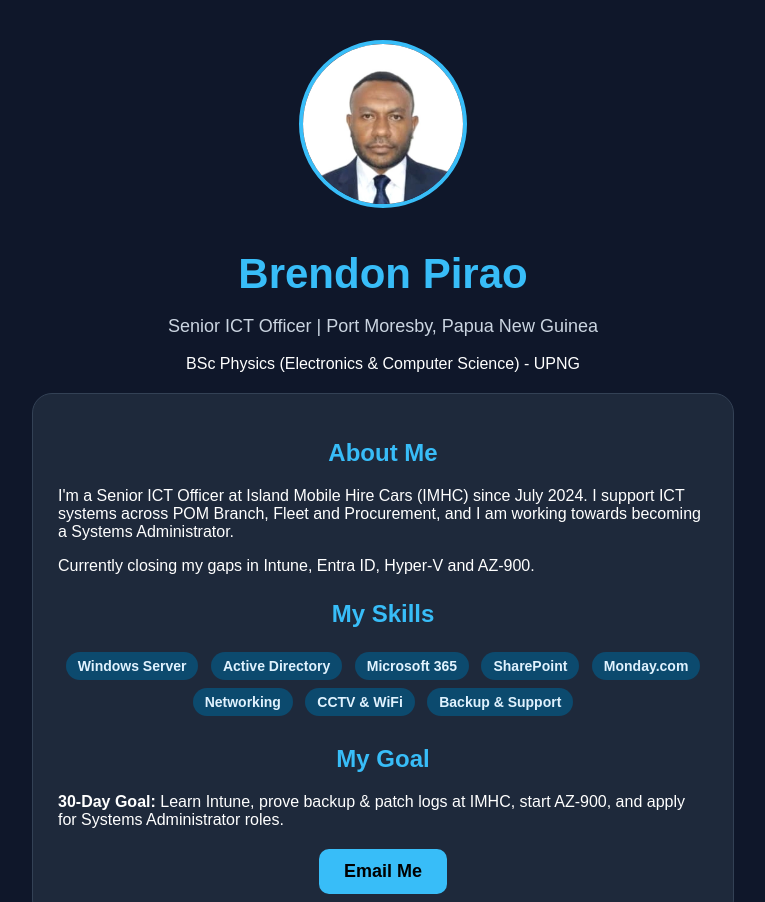
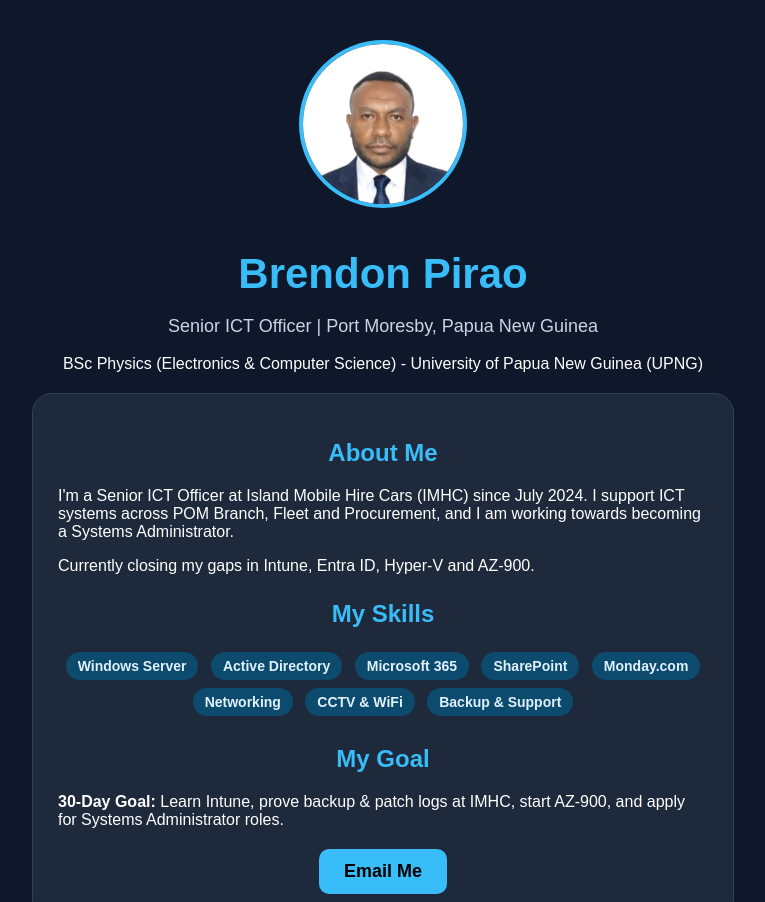
Before and after one commit to brendonpirao/brendonpirao.github.io, a plain HTML site: page index.html in a window 1280 px wide. Shown: the top 902 px of the page, without its empty margins (257-1022 px from the left). Drawn offline with Linux system fonts and the light colour scheme.

Commit message:
Clarify university name in profile section
Updated educational institution name for clarity.

```diff
--- a/index.html
+++ b/index.html
@@ -23,7 +23,7 @@ a { color: #38bdf8; text-decoration: none; }
 
 <h1>Brendon Pirao</h1>
 <p class="subtitle">Senior ICT Officer | Port Moresby, Papua New Guinea</p>
-<p>BSc Physics (Electronics & Computer Science) - UPNG</p>
+<p>BSc Physics (Electronics & Computer Science) - University of Papua New Guinea (UPNG)</p>
 
 <div class="box">
 <h2>About Me</h2>
```
